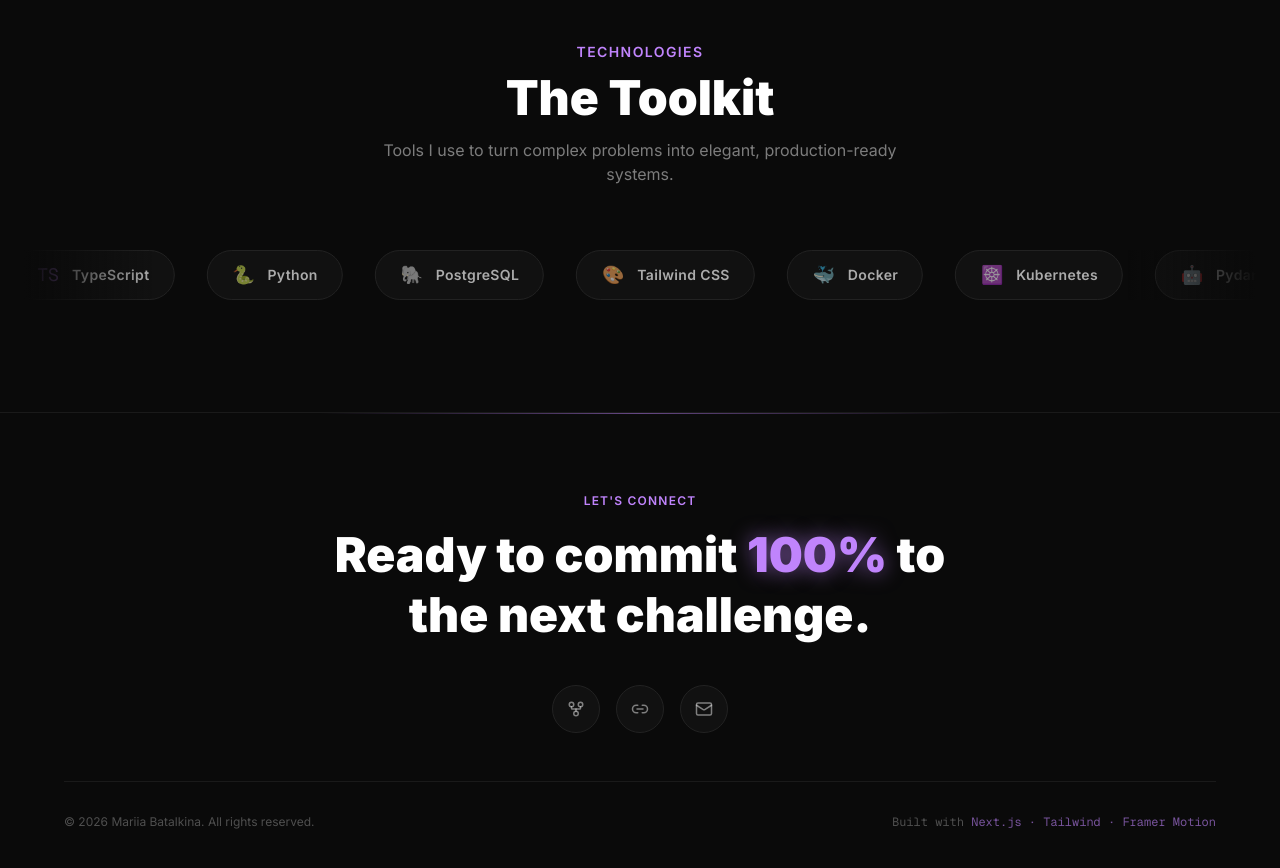
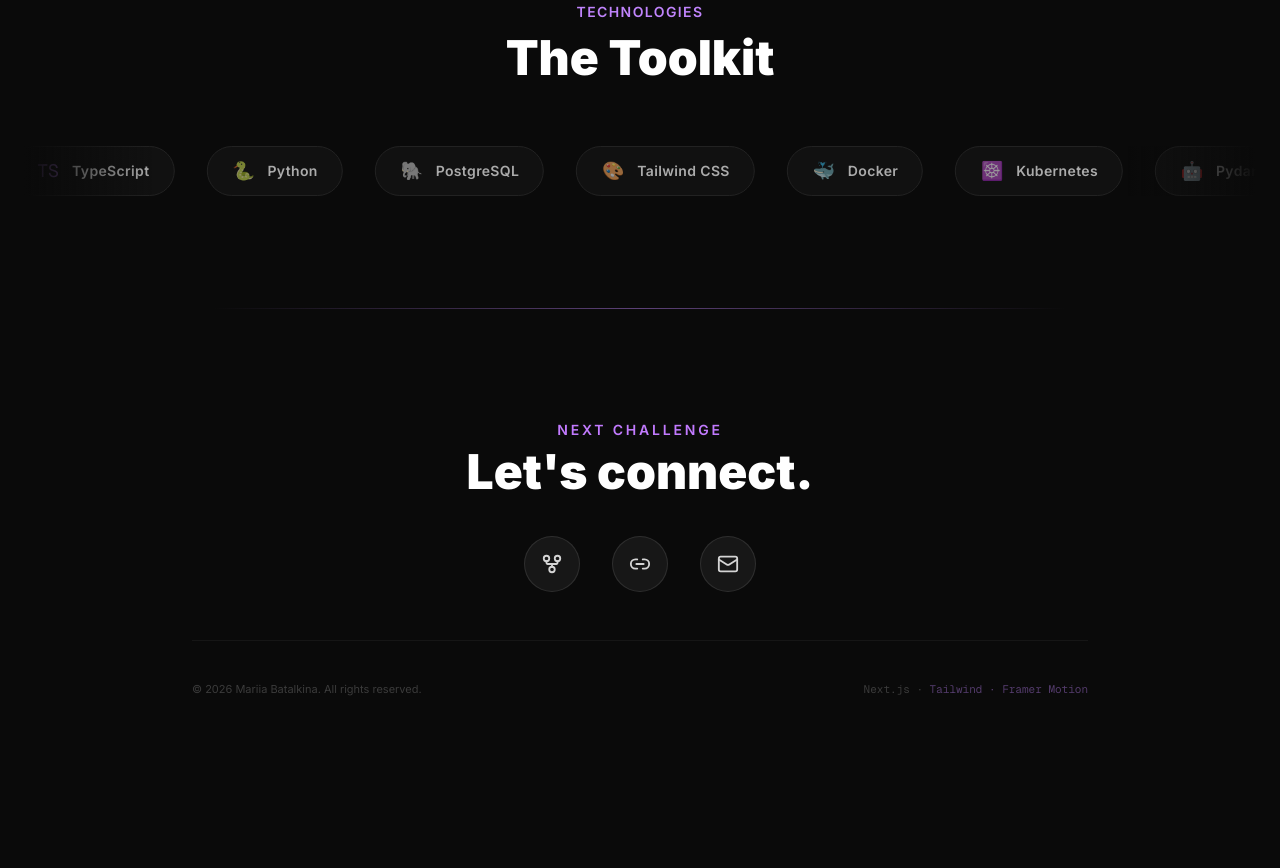
Before and after one commit to mbatalkina22/me-website, a Next.js app: page / in a window 1280 px wide. Shown: the part 1680-2548 px from the top of the page. After the commit the page ends 2434 px from the top, so only its background shows below. Built offline with nearby package versions, Linux system fonts and the light colour scheme.

Commit message:
style: removed unnecessary text

```diff
--- a/src/components/Footer.tsx
+++ b/src/components/Footer.tsx
@@ -3,22 +3,26 @@
 import { motion } from "framer-motion";
 import { GitFork, Link2, Mail } from "lucide-react";
 
-const links = [
+/* ─── Constants ─────────────────────────────────────────────── */
+
+const EASE: [number, number, number, number] = [0.25, 0.1, 0.25, 1];
+
+const LINKS = [
   {
     id: "footer-github",
-    href: "https://github.com",
+    href: "https://github.com/mbatalkina22",
     icon: GitFork,
     label: "GitHub",
   },
   {
     id: "footer-linkedin",
-    href: "https://linkedin.com",
+    href: "https://linkedin.com/in/mariia-batalkina",
     icon: Link2,
     label: "LinkedIn",
   },
   {
     id: "footer-email",
-    href: "mailto:hello@example.com",
+    href: "mailto:mari.batalkina@gmail.com",
     icon: Mail,
     label: "Email",
   },
@@ -26,48 +30,48 @@ const links = [
 
 export default function Footer() {
   return (
-    <footer id="contact" className="relative py-20 px-6 border-t border-[#1a1a1a]">
-      {/* Subtle neon top glow */}
+    <footer id="contact" className="relative bg-[#0a0a0a] pt-28 pb-14 px-6">
+
+      {/* ── Neon top-border glow ─────────────────────────────── */}
       <div
-        className="absolute top-0 left-1/2 -translate-x-1/2 w-1/2 h-px"
+        aria-hidden="true"
+        className="absolute top-0 left-1/2 -translate-x-1/2 w-2/3 h-px"
         style={{
           background:
-            "linear-gradient(to right, transparent, rgba(192,132,252,0.5), transparent)",
+            "linear-gradient(to right, transparent, rgba(192,132,252,0.45), transparent)",
         }}
       />
 
-      <div className="max-w-6xl mx-auto flex flex-col items-center gap-8 text-center">
-        {/* Main CTA text */}
+      <div className="max-w-4xl mx-auto flex flex-col items-center gap-10 text-center">
+
+        {/* ── Eyebrow + heading ───────────────────────────────── */}
         <motion.div
-          initial={{ opacity: 0, y: 20 }}
+          initial={{ opacity: 0, y: 24 }}
           whileInView={{ opacity: 1, y: 0 }}
           viewport={{ once: true }}
-          transition={{ duration: 0.6 }}
+          transition={{ duration: 0.75, ease: EASE }}
+          className="flex flex-col items-center gap-2"
         >
-          <p className="text-[#c084fc] text-xs font-semibold tracking-widest uppercase mb-4">
-            Let&apos;s Connect
+          {/* Eyebrow — matches Toolkit "TECHNOLOGIES" label exactly */}
+          <p className="text-sm uppercase tracking-[0.2em] text-purple-400 font-semibold">
+            Next Challenge
           </p>
-          <h2 className="text-3xl sm:text-4xl md:text-5xl font-black text-white max-w-2xl leading-tight">
-            Ready to commit{" "}
-            <span
-              className="neon-text-glow"
-              style={{ color: "#c084fc" }}
-            >
-              100%
-            </span>{" "}
-            to the next challenge.
+
+          {/* Heading — matches Toolkit "The Toolkit" size exactly */}
+          <h2 className="text-4xl sm:text-5xl font-black text-white">
+            Let&apos;s connect.
           </h2>
         </motion.div>
 
-        {/* Social links */}
+        {/* ── Social icons ─────────────────────────────────────── */}
         <motion.div
-          initial={{ opacity: 0, y: 15 }}
+          initial={{ opacity: 0, y: 16 }}
           whileInView={{ opacity: 1, y: 0 }}
           viewport={{ once: true }}
-          transition={{ duration: 0.6, delay: 0.2 }}
-          className="flex items-center gap-4 mt-2"
+          transition={{ duration: 0.65, delay: 0.18, ease: EASE }}
+          className="flex items-center gap-8"
         >
-          {links.map(({ id, href, icon: Icon, label }) => (
+          {LINKS.map(({ id, href, icon: Icon, label }, i) => (
             <motion.a
               key={id}
               id={id}
@@ -75,35 +79,44 @@ export default function Footer() {
               aria-label={label}
               target={href.startsWith("http") ? "_blank" : undefined}
               rel={href.startsWith("http") ? "noopener noreferrer" : undefined}
-              whileHover={{ scale: 1.1, y: -3 }}
-              whileTap={{ scale: 0.95 }}
-              transition={{ type: "spring", stiffness: 400, damping: 20 }}
-              className="flex items-center justify-center w-12 h-12 rounded-full border border-[#222] bg-[#111] text-[#ededed]/50 hover:text-[#c084fc] hover:border-[#c084fc]/50 hover:bg-[#c084fc]/5 transition-colors duration-300"
+              initial={{ opacity: 0, y: 10 }}
+              whileInView={{ opacity: 1, y: 0 }}
+              viewport={{ once: true }}
+              transition={{ duration: 0.5, delay: 0.28 + i * 0.08, ease: EASE }}
+              whileHover={{ scale: 1.08 }}
+              whileTap={{ scale: 0.94 }}
+              className="group flex items-center justify-center w-14 h-14 rounded-full
+                         bg-neutral-900 border border-white/10
+                         hover:bg-white/10 hover:border-purple-500/50
+                         transition-all duration-300"
             >
-              <Icon size={18} />
+              <Icon
+                size={22}
+                strokeWidth={2}
+                className="text-neutral-300 group-hover:text-purple-400 transition-colors duration-300"
+              />
             </motion.a>
           ))}
         </motion.div>
 
-        {/* Divider */}
-        <div className="w-full h-px bg-[#1a1a1a] mt-4" />
+        {/* ── Divider ──────────────────────────────────────────── */}
+        <div className="w-full h-px bg-white/[0.05] mt-2" />
 
-        {/* Bottom bar */}
+        {/* ── Copyright bar ────────────────────────────────────── */}
         <motion.div
           initial={{ opacity: 0 }}
           whileInView={{ opacity: 1 }}
           viewport={{ once: true }}
-          transition={{ duration: 0.6, delay: 0.3 }}
-          className="flex flex-col sm:flex-row items-center justify-between w-full gap-3 text-xs text-[#ededed]/30"
+          transition={{ duration: 0.6, delay: 0.5, ease: EASE }}
+          className="flex flex-col sm:flex-row items-center justify-between w-full gap-2 text-[11px] text-white/20"
         >
-          <p>
-            © {new Date().getFullYear()} Mariia Batalkina. All rights reserved.
-          </p>
+          <p>© {new Date().getFullYear()} Mariia Batalkina. All rights reserved.</p>
           <p className="font-mono">
-            Built with{" "}
-            <span className="text-[#c084fc]/60">Next.js · Tailwind · Framer Motion</span>
+            Next.js ·{" "}
+            <span className="text-[#c084fc]/40">Tailwind · Framer Motion</span>
           </p>
         </motion.div>
+
       </div>
     </footer>
   );
--- a/src/components/Projects.tsx
+++ b/src/components/Projects.tsx
@@ -171,9 +171,6 @@ export default function Projects() {
           <h2 className="text-4xl sm:text-5xl font-black text-white">
             The Playground
           </h2>
-          <p className="mt-4 text-[#ededed]/50 max-w-xl mx-auto text-base">
-            Real problems. Engineered solutions. Move your mouse over each card.
-          </p>
         </motion.div>
 
         {/* 2-col grid */}
--- a/src/components/SkillsMarquee.tsx
+++ b/src/components/SkillsMarquee.tsx
@@ -33,10 +33,6 @@ export default function SkillsMarquee() {
           <h2 className="text-4xl sm:text-5xl font-black text-white">
             The Toolkit
           </h2>
-          <p className="mt-4 text-[#ededed]/50 max-w-xl mx-auto text-base">
-            Tools I use to turn complex problems into elegant, production-ready
-            systems.
-          </p>
         </motion.div>
       </div>
 
```
